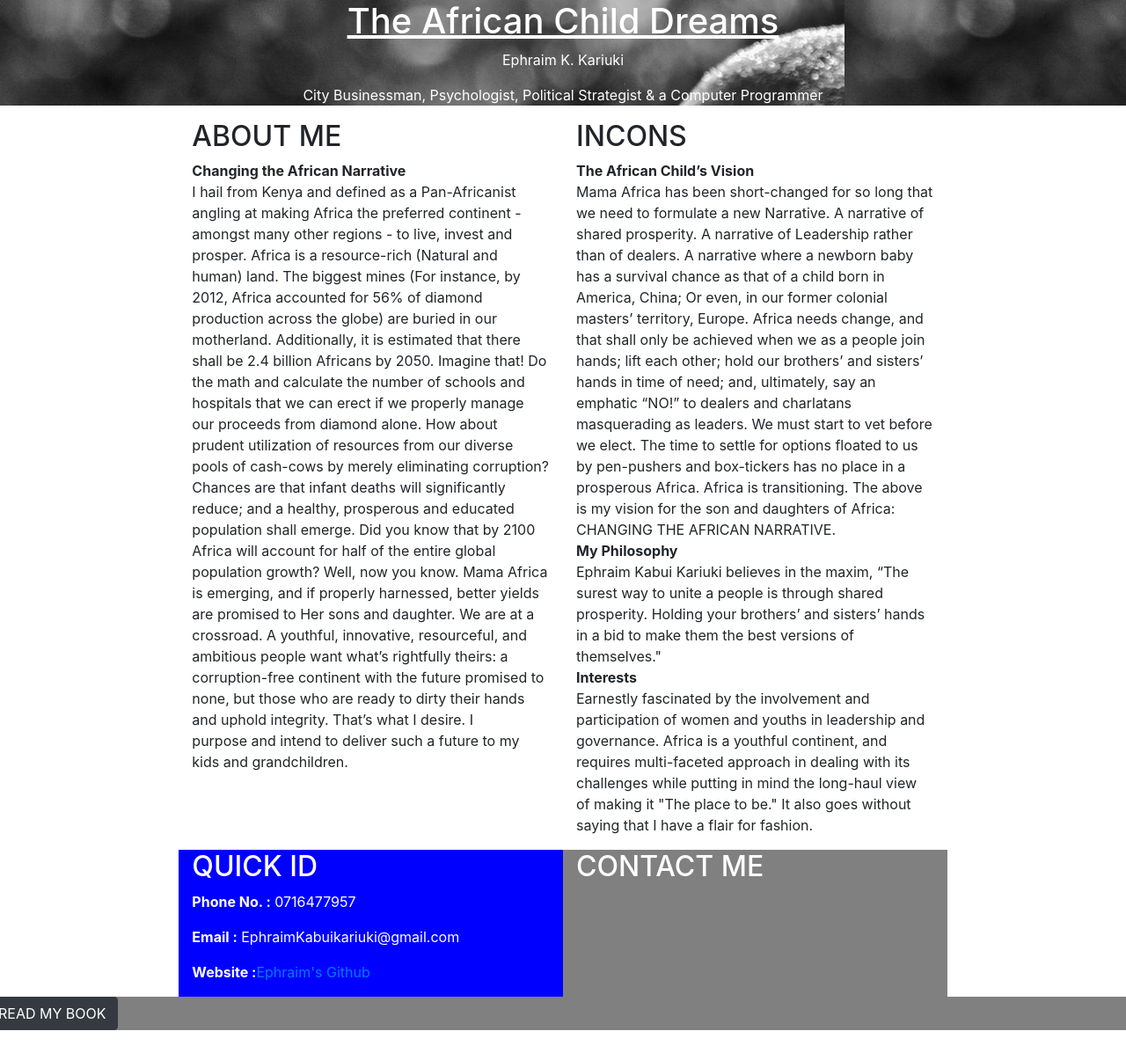
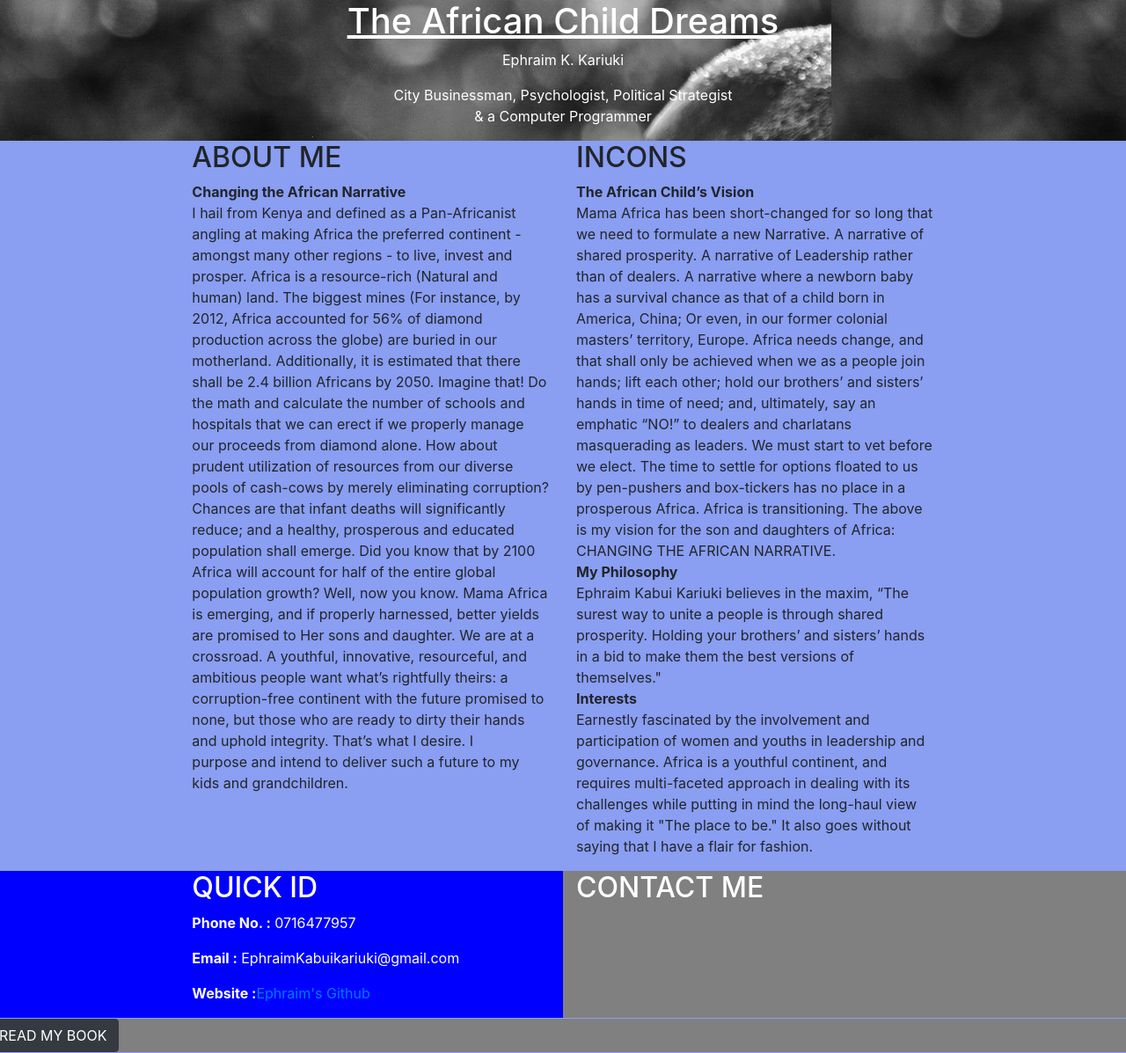
Before and after one commit to EphraimKariuki/My-Profile, a plain HTML site: page index.html in a window 1280 px wide. Shown: the whole page at 88% size. Before the commit the page ends 1171 px from the top, so only its background shows below. Drawn offline with nearby package versions, Linux system fonts and the light colour scheme.

Commit message:
addition of border for the footer row

```diff
--- a/assets/css/styles.css
+++ b/assets/css/styles.css
@@ -2,23 +2,28 @@ h1 {
   text-decoration: underline;
   text-decoration-color: blue:
 }
-.introduction {
+.colContactQuickId {
+  background-color: blue;
+}
+.colContactMe {
+  background-color: grey;
+}
+#introduction {
   color: white;
   background-image: url(../../assets/images/ephraim.jpg);
   text-align: center;
 }
 #aboutMe {
-  background-color: blue;
+  background-color: rgb(138, 158, 242);
 }
 #contact {
   color: white;
+  background-color: rgb(138, 158, 242);
 }
-#colContactQuickId {
-  background-color: blue;
-}
-#colContactMe {
-  background-color: grey;
-}
+
 #rowFooter {
   background-color: grey;
+  border-style: solid;
+  border-width: thin;
+  border-color: rgb(138, 158, 242);
 }
--- a/index.html
+++ b/index.html
@@ -8,13 +8,15 @@
     <script src= "assets/js/script.js" type= "text/jscript.js"></script>
   </head>
   <body>
-    <div class="introduction">
-      <h1>The African Child Dreams</h1>
-      <p>Ephraim K. Kariuki</p>
-      <p>City Businessman, Psychologist, Political Strategist & a Computer Programmer</p>
+    <div class="row" id= "introduction">
+     <div class="col-md-12">
+       <h1>The African Child Dreams</h1>
+       <p>Ephraim K. Kariuki</p>
+       <p>City Businessman, Psychologist, Political Strategist <br> & a Computer Programmer</p>
+     </div>
 
     </div>
-    <div class="row" id= "rowAboutMe">
+    <div class="row" id= "aboutMe">
       <div class="col-md-2">
 
       </div>
@@ -44,21 +46,21 @@
     </div>
 
     <div class="row" id= "contact">
-      <div class="col-md-2" >
+      <div class="col-md-2 colContactQuickId" >
 
       </div>
-      <div class="col-md-4" id= "colContactQuickId">
+      <div class="col-md-4 colContactQuickId">
         <h2>QUICK ID</h2>
           <p><b>Phone No. :</b>     0716477957 </p>
           <p><b>Email     :</b> EphraimKabuikariuki@gmail.com</p>
           <p><b>Website  :</b><a href= "https://github.com/EphraimKariuki">Ephraim's Github</a> </p>
       </div>
-      <div class="col-md-4" id= "colContactMe">
+      <div class="col-md-4 colContactMe">
         <h2>CONTACT ME</h2>
         <form class="" action="index.html" method="post">
-
-
         </form>
+      </div>
+      <div class="col-md-2 colContactMe">
 
       </div>
     </div>
```
